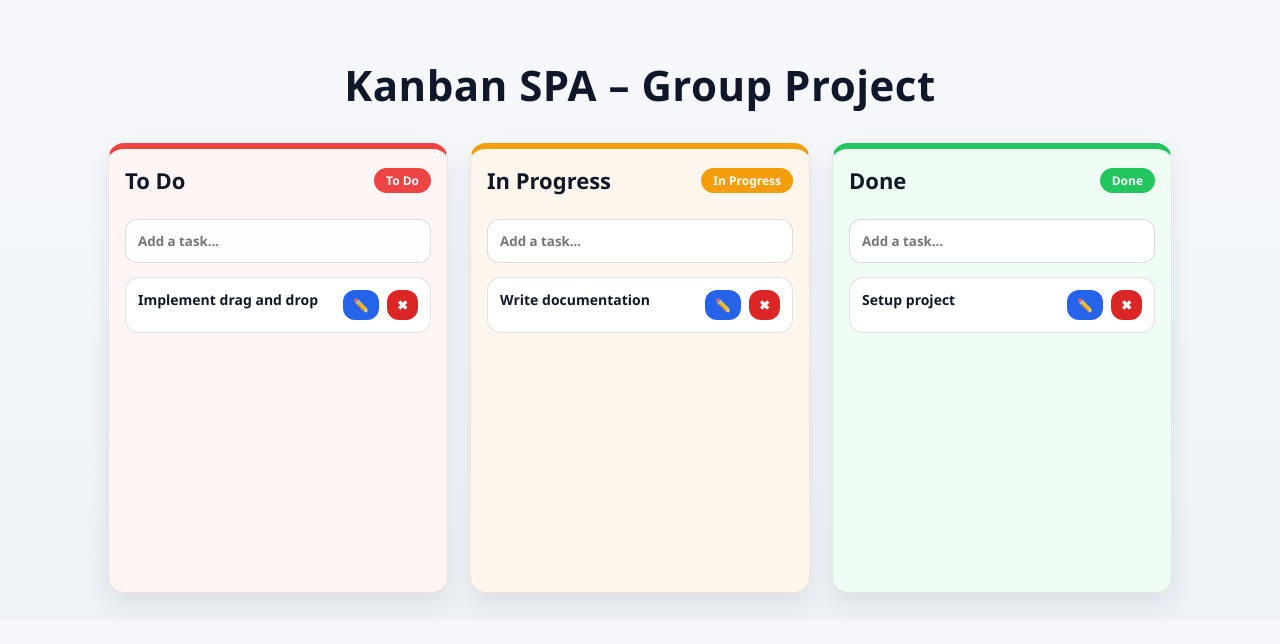
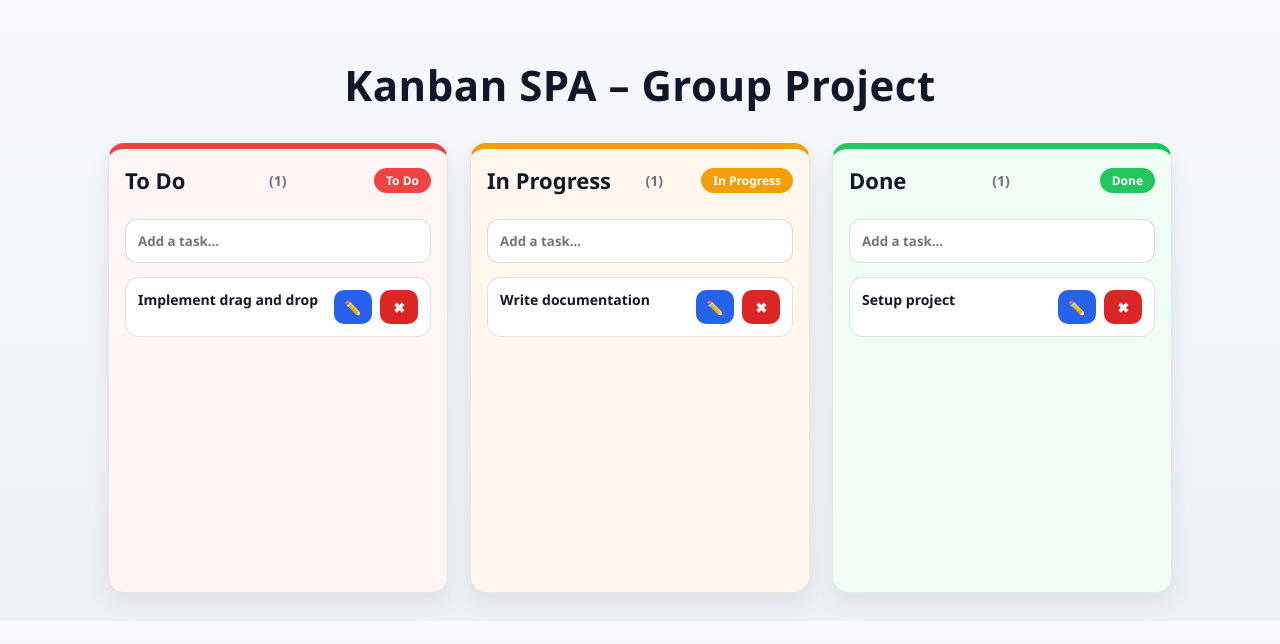
Before and after one commit to garomaaga77/kanban-spa, a React (Vite) app: page / in a window 1280 px wide. Shown: the top 644 px of the page. Built offline with nearby package versions, Linux system fonts and the light colour scheme.

Commit message:
Add empty column message, counters and drag effects

```diff
--- a/src/components/Card.jsx
+++ b/src/components/Card.jsx
@@ -7,6 +7,14 @@ export default function Card({ task, columnId, deleteTask, editTask }) {
   const onDragStart = (e) => {
     e.dataTransfer.setData("taskId", task.id);
     e.dataTransfer.setData("fromColumnId", columnId);
+
+    // Add drag style
+    e.currentTarget.classList.add("dragging");
+  };
+
+  const onDragEnd = (e) => {
+    // Remove drag style
+    e.currentTarget.classList.remove("dragging");
   };
 
   const handleSave = () => {
@@ -20,9 +28,14 @@ export default function Card({ task, columnId, deleteTask, editTask }) {
   };
 
   return (
-    <div className="card" draggable={!isEditing} onDragStart={onDragStart}>
+    <div
+      className="card"
+      draggable={!isEditing}
+      onDragStart={onDragStart}
+      onDragEnd={onDragEnd}
+    >
       {isEditing ? (
-        <div>
+        <div className="cardEditBox">
           <input
             value={text}
             onChange={(e) => setText(e.target.value)}
@@ -48,9 +61,9 @@ export default function Card({ task, columnId, deleteTask, editTask }) {
         </div>
       ) : (
         <div className="cardRow">
-          <span className="cardText">{task.text}</span>
+          <div className="cardText">{task.text}</div>
 
-          <div className="cardButtonsSmall">
+          <div className="cardActions">
             <button
               className="btnEdit"
               onClick={() => setIsEditing(true)}
@@ -59,7 +72,11 @@ export default function Card({ task, columnId, deleteTask, editTask }) {
               ✏️
             </button>
 
-            <button className="btnDelete" onClick={handleDelete} title="Close">
+            <button
+              className="btnDelete"
+              onClick={handleDelete}
+              title="Delete"
+            >
               ✖
             </button>
           </div>
--- a/src/components/Column.jsx
+++ b/src/components/Column.jsx
@@ -31,7 +31,7 @@ export default function Column({
   return (
     <div className={`column ${id}`} onDragOver={allowDrop} onDrop={onDrop}>
       <h2>
-        {title}
+        {title} <span className="counter">({tasks.length})</span>
         <span className={`badge ${id}`}>{title}</span>
       </h2>
 
@@ -44,7 +44,11 @@ export default function Column({
         />
       </form>
 
-      {tasks.map((task) => (
+      {/* Empty Message */}
+      {tasks.length === 0 ? (
+        <p className="emptyText">No tasks yet </p>
+      ) : (
+        tasks.map((task) => (
           <Card
             key={task.id}
             task={task}
@@ -52,7 +56,8 @@ export default function Column({
             deleteTask={deleteTask}
             editTask={editTask}
           />
-      ))}
+        ))
+      )}
     </div>
   );
 }
--- a/src/index.css
+++ b/src/index.css
@@ -1,3 +1,6 @@
+/* =========================
+   STYLES
+========================= */
 * {
   box-sizing: border-box;
   font-family: "Segoe UI", Arial, sans-serif;
@@ -7,7 +10,7 @@ body {
   margin: 0;
   color: #111827;
 
-  /* ✅ Professional soft background */
+  /*  Professional soft background */
   background: linear-gradient(180deg, #f6f8fc 0%, #eef2f7 100%);
 }
 
@@ -26,16 +29,20 @@ h1 {
   letter-spacing: 0.5px;
 }
 
-/* ✅ Board layout */
+/* =========================
+   BOARD LAYOUT
+========================= */
 .board {
   display: flex;
   gap: 22px;
   justify-content: center;
   align-items: flex-start;
-  flex-wrap: wrap;
+  flex-wrap: wrap; /*  mobile friendly */
 }
 
-/* ✅ Column base style */
+/* =========================
+   COLUMN BASE STYLE
+========================= */
 .column {
   border-radius: 16px;
   padding: 16px;
@@ -60,7 +67,9 @@ h1 {
   align-items: center;
 }
 
-/* ✅ Professional column background colors */
+/* =========================
+    COLUMN COLORS
+========================= */
 .column.todo {
   background: #fff5f5;
   border-top: 6px solid #ef4444;
@@ -76,13 +85,16 @@ h1 {
   border-top: 6px solid #22c55e;
 }
 
-/* ✅ Badge */
+/* =========================
+    BADGE STYLING
+========================= */
 .badge {
   padding: 4px 12px;
   border-radius: 999px;
   font-size: 12px;
   font-weight: 900;
   color: white;
+  margin-left: 10px;
 }
 
 .badge.todo {
@@ -97,7 +109,19 @@ h1 {
   background: #22c55e;
 }
 
-/* ✅ Input */
+/* =========================
+    TASK COUNTER
+========================= */
+.counter {
+  font-size: 14px;
+  font-weight: 800;
+  color: rgba(15, 23, 42, 0.6);
+  margin-left: 6px;
+}
+
+/* =========================
+    INPUT (ADD TASK)
+========================= */
 .taskInput {
   width: 100%;
   padding: 12px;
@@ -106,7 +130,7 @@ h1 {
   margin-top: 12px;
   margin-bottom: 14px;
   outline: none;
-  background: rgba(255, 255, 255, 0.9);
+  background: rgba(255, 255, 255, 0.95);
   font-weight: 600;
 }
 
@@ -115,9 +139,22 @@ h1 {
   box-shadow: 0 0 0 4px rgba(37, 99, 235, 0.15);
 }
 
-/* ✅ Card */
+/* =========================
+    EMPTY COLUMN MESSAGE
+========================= */
+.emptyText {
+  text-align: center;
+  margin-top: 40px;
+  font-weight: 800;
+  color: rgba(15, 23, 42, 0.45);
+  font-size: 14px;
+}
+
+/* =========================
+   CARD STYLING
+========================= */
 .card {
-  background: rgba(255, 255, 255, 0.95);
+  background: rgba(255, 255, 255, 0.98);
   border: 1px solid rgba(15, 23, 42, 0.12);
   padding: 12px;
   border-radius: 14px;
@@ -137,32 +174,32 @@ h1 {
   cursor: grabbing;
 }
 
+/*  Card layout: text left, buttons right */
 .cardRow {
   display: flex;
   justify-content: space-between;
   align-items: flex-start;
-  gap: 10px;
+  gap: 12px;
 }
 
+/*  Ensure text doesn't push buttons away */
 .cardText {
   flex: 1;
+  min-width: 0;
   word-break: break-word;
 }
 
-/* ✅ Button container */
-.cardButtonsSmall {
+/*  Always show action buttons */
+.cardActions {
   display: flex;
   gap: 8px;
   flex-shrink: 0;
+  align-items: center;
 }
 
-.cardButtons {
-  display: flex;
-  gap: 10px;
-  margin-top: 8px;
-}
-
-/* ✅ Edit input inside card */
+/* =========================
+    CARD EDIT MODE
+========================= */
 .editInput {
   width: 100%;
   padding: 10px;
@@ -173,7 +210,9 @@ h1 {
   font-weight: 700;
 }
 
-/* ✅ Buttons */
+/* =========================
+   BUTTONS
+========================= */
 button {
   border: none;
   border-radius: 12px;
@@ -187,22 +226,36 @@ button:hover {
   opacity: 0.9;
 }
 
-/* ✅ Card action buttons */
+.cardButtons {
+  display: flex;
+  gap: 10px;
+  margin-top: 8px;
+}
+
+/*  Edit/Delete Button Size (always visible) */
+.btnEdit,
+.btnDelete {
+  min-width: 38px;
+  height: 34px;
+  display: inline-flex;
+  justify-content: center;
+  align-items: center;
+  padding: 0;
+  border-radius: 10px;
+  font-size: 14px;
+}
+
+/* Button colors */
 .btnEdit {
   background: #2563eb;
   color: white;
-  font-size: 13px;
-  padding: 6px 10px;
 }
 
 .btnDelete {
   background: #dc2626;
   color: white;
-  font-size: 13px;
-  padding: 6px 10px;
 }
 
-/* ✅ Save/Cancel buttons */
 .btnSave {
   background: #16a34a;
   color: white;
@@ -213,7 +266,19 @@ button:hover {
   color: white;
 }
 
-/* ✅ Mobile view */
+/* =========================
+   SMOOTH DRAG EFFECT
+========================= */
+.dragging {
+  transform: scale(1.05);
+  opacity: 0.85;
+  box-shadow: 0px 18px 35px rgba(0, 0, 0, 0.25);
+  border: 2px dashed #2563eb;
+}
+
+/* =========================
+   MOBILE RESPONSIVE
+========================= */
 @media (max-width: 800px) {
   .column {
     width: 95%;
```
Lines whose indentation alone changed are shown as unchanged.
